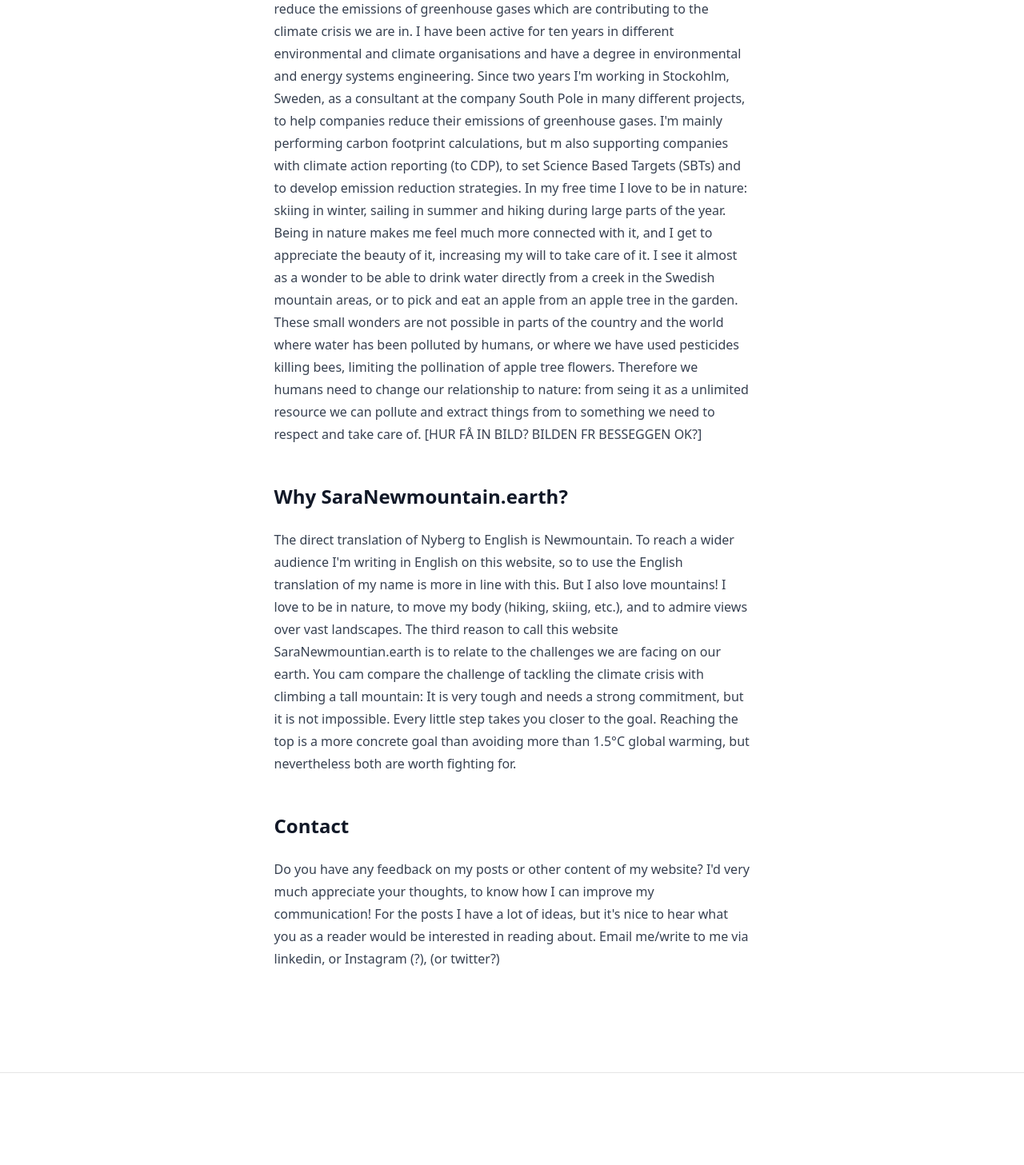
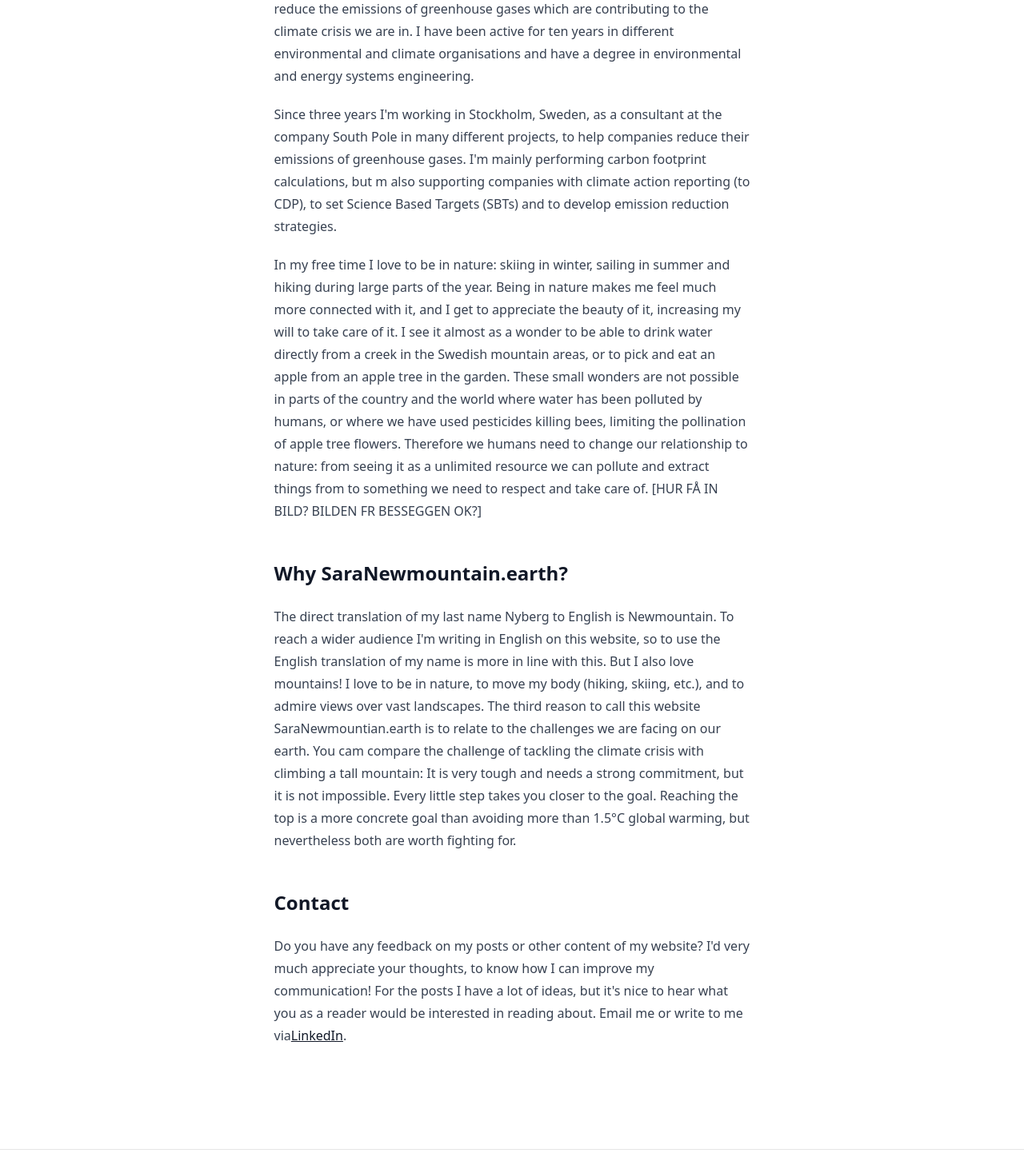
Before and after one commit to saranyberg/SaraNewmountain.earth, a Next.js app: page /about-me in a window 1280 px wide. Shown: the part 380-1837 px from the top of the page at 80% size. Built offline with nearby package versions, Linux system fonts and the light colour scheme.

Commit message:
improvements on about me

```diff
--- a/pages/about-me.js
+++ b/pages/about-me.js
@@ -20,21 +20,23 @@ export default function LearnMore() {
                             My name is Sara Nyberg.
                             I want to do everything I can, and as long as I can, to reduce the emissions of greenhouse gases which are contributing to the climate crisis we are in.
                             I have been active for ten years in different environmental and climate organisations and have a degree in environmental and energy systems engineering.
-
-                            Since two years I'm working in Stockohlm, Sweden, as a consultant at the company South Pole in many different projects, to help companies reduce their emissions of greenhouse gases.
+                            </p>
+                            <p>
+                            Since three years I'm working in Stockholm, Sweden, as a consultant at the company South Pole in many different projects, to help companies reduce their emissions of greenhouse gases.
                             I'm mainly performing carbon footprint calculations, but m also supporting companies with climate action reporting (to CDP), to set Science Based Targets (SBTs) and to develop emission reduction strategies.
-
+                            </p>
+                            <p>
                             In my free time I love to be in nature: skiing in winter, sailing in summer and hiking during large parts of the year.
                             Being in nature makes me feel much more connected with it, and I get to appreciate the beauty of it, increasing my will to take care of it.
                             I see it almost as a wonder to be able to drink water directly from a creek in the Swedish mountain areas, or to pick and eat an apple from an apple tree in the garden.
                             These small wonders are not possible in parts of the country and the world where water has been polluted by humans, or where we have used pesticides killing bees, limiting the pollination of apple tree flowers.
-                            Therefore we humans need to change our relationship to nature: from seing it as a unlimited resource we can pollute and extract things from to something we need to respect and take care of.
+                            Therefore we humans need to change our relationship to nature: from seeing it as a unlimited resource we can pollute and extract things from to something we need to respect and take care of.
 
                             [HUR FÅ IN BILD? BILDEN FR BESSEGGEN OK?]
                        </p>
                        <h2>Why SaraNewmountain.earth?</h2>
                         <p>
-                            The direct translation of Nyberg to English is Newmountain.
+                            The direct translation of my last name Nyberg to English is Newmountain.
                             To reach a wider audience I'm writing in English on this website, so to use the English translation of my name is more in line with this.
                             But I also love mountains! I love to be in nature, to move my body (hiking, skiing, etc.), and to admire views over vast landscapes.
                             The third reason to call this website SaraNewmountian.earth is to relate to the challenges we are facing on our earth.
@@ -47,7 +49,10 @@ export default function LearnMore() {
                             Do you have any feedback on my posts or other content of my website?
                             I'd very much appreciate your thoughts, to know how I can improve my communication!
                             For the posts I have a lot of ideas, but it's nice to hear what you as a reader would be interested in reading about.
-                            Email me/write to me via linkedin, or Instagram (?), (or twitter?)
+                            Email me or write to me via
+                            <a href="https://www.linkedin.com/in/sara-newmountain/">
+                            LinkedIn
+                                 </a>.
                         </p>
 
                         {/* <h2>Voluntary engagements and achievements - PER ENAGEMANG ELLER TIMELINE? SE MINA ACHIEVEMENTS I TODOIST</h2>
```
